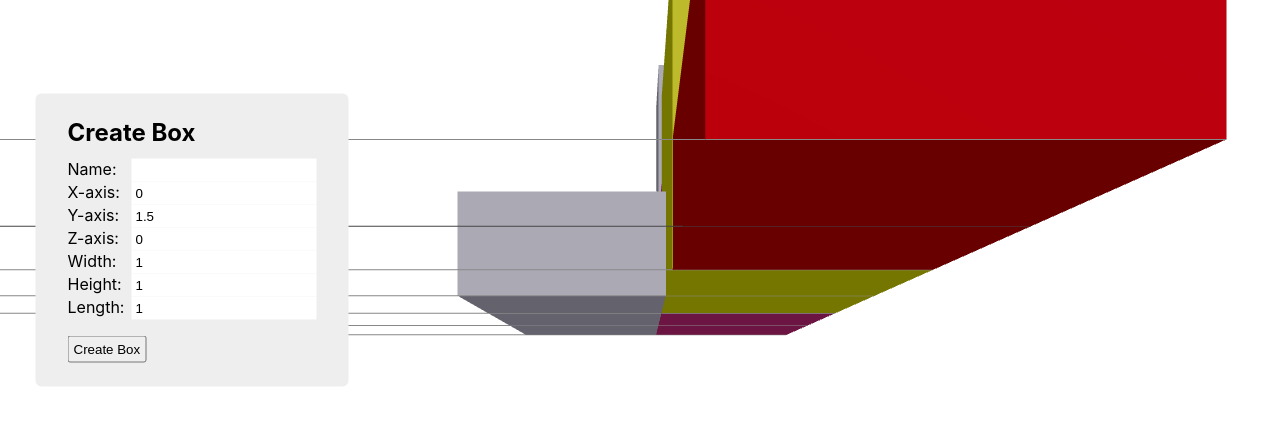
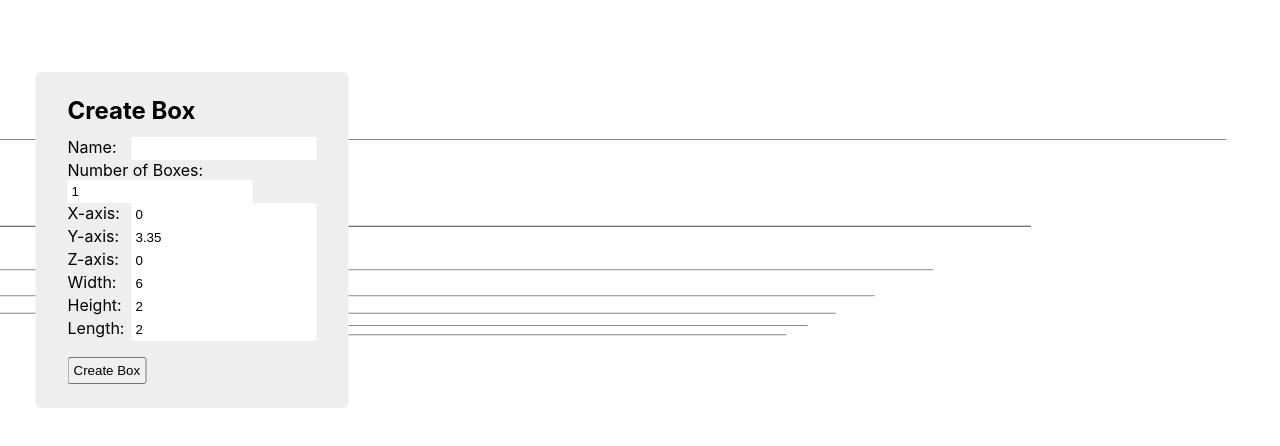
Before and after one commit to Manopaemsiri/3d-container, a React (Create React App) app: page / in a window 1280 px wide. Shown: the top 446 px of the page. Built offline with nearby package versions, Linux system fonts and the light colour scheme.

Commit message:
๊Update Truck

```diff
--- /dev/null
+++ b/src/Truck.js
@@ -0,0 +1,244 @@
+import React, { useState } from 'react';
+import { Canvas, useLoader } from '@react-three/fiber';
+import { OrbitControls, useGLTF, Html } from '@react-three/drei';
+import * as THREE from 'three';
+import './App.css';
+
+function Box({ position, size = [1, 1, 1],  color = 'lightblue', isSelected, onClick, topTexture, leftTexture, rightTexture, texture, fronTexture, backTexture }) {
+
+  const materials = [
+    new THREE.MeshStandardMaterial({ map: leftTexture }), // Left side
+    new THREE.MeshStandardMaterial({ map: rightTexture }), // Right side
+    new THREE.MeshStandardMaterial({ map: topTexture }), // Top side
+    new THREE.MeshStandardMaterial({ map: texture }), // Bottom side
+    new THREE.MeshStandardMaterial({ map: fronTexture }), // Front side
+    new THREE.MeshStandardMaterial({ map: backTexture }), // Back side
+  ];
+
+  console.log(position)
+  return (
+    <mesh
+      position={position}
+      onClick={onClick}
+      scale={isSelected ? [1, 1, 1] : [1, 1, 1]}
+    >
+      <boxGeometry args={size} />
+      {materials.map((material, i) => (
+        <meshStandardMaterial key={i} attach={`material-${i}`} {...material} color={isSelected ? 'orange' : color} />
+      ))}
+    </mesh>
+  );
+}
+
+function TruckModel({boxes, addBox, truckIndex}) {
+  return (
+    <group position={[0, 1.35, 0]}>
+      <mesh position={[0, 0.5, 0]} receiveShadow>
+        <boxGeometry args={[5.5, 1, 2]} />
+        <meshStandardMaterial color="gray" />
+      </mesh>
+      <mesh position={[0, 1, 0]} receiveShadow>
+        <boxGeometry args={[3, 0.2, 2]} />
+        <meshStandardMaterial color="gray" />
+      </mesh>
+      <mesh position={[-1.5, 0, 1]} rotation={[Math.PI / 2, 0, 0]}>
+        <cylinderGeometry args={[0.4, 0.4, 0.2, 32]} />
+        <meshStandardMaterial color="black" />
+      </mesh>
+      <mesh position={[1.5, 0, 1]} rotation={[Math.PI / 2, 0, 0]}>
+        <cylinderGeometry args={[0.4, 0.4, 0.2, 32]} />
+        <meshStandardMaterial color="black" />
+      </mesh>
+      <mesh position={[-1.5, 0, -1]} rotation={[Math.PI / 2, 0, 0]}>
+        <cylinderGeometry args={[0.4, 0.4, 0.2, 32]} />
+        <meshStandardMaterial color="black" />
+      </mesh>
+      <mesh position={[1.5, 0, -1]} rotation={[Math.PI / 2, 0, 0]}>
+        <cylinderGeometry args={[0.4, 0.4, 0.2, 32]} />
+        <meshStandardMaterial color="black" />
+      </mesh>
+    </group>
+  );
+}
+
+function Scene() {
+  const [orbitEnabled, setOrbitEnabled] = useState(true);
+  const [selectedBoxIndex, setSelectedBoxIndex] = useState(null);
+  const [boxes, setBoxes] = useState([]);
+  const [formData, setFormData] = useState({
+    name: '', x: 0, y: 3.35, z: 0, width: 6,
+    height: 2, length: 2, numberOfBoxes: 1,
+  });
+  const [truckAdded, setTruckAdded] = useState(false);
+
+
+  // Load the brown box texture
+  const topTexture = useLoader(THREE.TextureLoader, './texture/container.png');
+  const leftTexture = useLoader(THREE.TextureLoader, './texture/container.png');
+  const rightTexture = useLoader(THREE.TextureLoader, './texture/container.png');
+  const texture = useLoader(THREE.TextureLoader, './texture/container.png');
+  const frontTexture = useLoader(THREE.TextureLoader, './texture/container.png');
+  const backTexture = useLoader(THREE.TextureLoader, './texture/container.png');
+
+
+  const handleInputChange = (e) => {
+    const { name, value } = e.target;
+    setFormData({ ...formData, [name]: value });
+  };
+
+
+  const handleSubmit = (e) => {
+    e.preventDefault();
+
+    const numberOfBoxes = parseInt(formData.numberOfBoxes, 10);
+
+    const newBox1 = {
+      name: formData.name,
+      position: [
+        -Math.abs(parseFloat(formData.x)),
+        parseFloat(formData.y) ,
+        parseFloat(formData.z)
+      ],
+      size: [
+        parseFloat(formData.width),
+        parseFloat(formData.height),
+        parseFloat(formData.length)
+      ],
+    };
+
+    if (!truckAdded) {
+      setTruckAdded(true);
+    }
+
+    let updatedBoxes = [...boxes];
+
+    if (selectedBoxIndex === null) {
+      updatedBoxes.push(newBox1);
+      if (numberOfBoxes === 2) {
+        const newBox2 = {
+          ...newBox1,
+          name: `Box 2`,
+          position: [newBox1.position[0] + newBox1.size[0], newBox1.position[1], newBox1.position[2]]
+        };
+        updatedBoxes.push(newBox2);
+      }
+    } else {
+      updatedBoxes[selectedBoxIndex] = newBox1;
+    }
+
+    let _anchorX = 0;
+    updatedBoxes = updatedBoxes.map(d => {
+      let _pos = d.position;
+      // _pos[0] = _anchorX;
+      // _anchorX += d.size[0] + 0.1;
+      return { ...d, position: _pos };
+    });
+    setBoxes(updatedBoxes);
+    setSelectedBoxIndex(null);
+
+    setFormData({
+      name: '', x: 0, y: 3.35, z: 0,
+      width: 6, height: 2, length: 2, numberOfBoxes: 1,
+    });
+  };
+
+  const handleBoxClick = (index) => {
+    const selectedBox = boxes[index];
+    setFormData({
+      name: selectedBox.name ,
+      x: selectedBox.position[0],
+      y: selectedBox.position[1],
+      z: selectedBox.position[2],
+      width: selectedBox.size[0],
+      height: selectedBox.size[1],
+      length: selectedBox.size[2],
+      numberOfBoxes: 1,
+    });
+    setSelectedBoxIndex(index);
+  };
+
+  return (
+    <>
+      <form className="form" onSubmit={handleSubmit}>
+        <h2>{selectedBoxIndex === null ? 'Create Box' : 'Edit Box'}</h2>
+        <div>
+          <label>Name:</label>
+          <input type="text" name="name" value={formData.name} onChange={handleInputChange} required />
+        </div>
+        <div>
+          <label>Number of Boxes:</label>
+          <input type="number" name="numberOfBoxes" value={formData.numberOfBoxes} onChange={handleInputChange} min="1" max="2" required />
+        </div>
+        <div>
+          <label>X-axis:</label>
+          <input type="number" name="x" value={formData.x} onChange={handleInputChange} required />
+        </div>
+        <div>
+          <label>Y-axis:</label>
+          <input type="number" name="y" value={formData.y} onChange={handleInputChange} required />
+        </div>
+        <div>
+          <label>Z-axis:</label>
+          <input type="number" name="z" value={formData.z} onChange={handleInputChange} required />
+        </div>
+        <div>
+          <label>Width:</label>
+          <input type="number" name="width" value={formData.width} onChange={handleInputChange} required />
+        </div>
+        <div>
+          <label>Height:</label>
+          <input type="number" name="height" value={formData.height} onChange={handleInputChange} required />
+        </div>
+        <div>
+          <label>Length:</label>
+          <input type="number" name="length" value={formData.length} onChange={handleInputChange} required />
+        </div>
+        <button type="submit">
+          {selectedBoxIndex === null ? 'Create Box' : 'Update Box'}
+        </button>
+      </form>
+
+      <Canvas style={{ height: '100vh', width: '100%' }} >
+        <directionalLight
+          intensity={2}
+          position={[5, 10, 5]}
+          castShadow
+        />
+
+        <ambientLight intensity={0.5} />
+
+        <pointLight position={[10, 10, 10]} />
+
+        {truckAdded && <TruckModel />}
+
+        {boxes.map((box, index) => {
+          return (
+            <Box
+              key={index}
+              position={box.position}
+              size={box.size}
+              color={box.color}
+              topTexture={topTexture}
+              leftTexture={leftTexture}
+              rightTexture={rightTexture}
+              fronTexture={frontTexture}
+              backTexture={backTexture}
+              texture={texture}
+              setOrbitEnabled={setOrbitEnabled}
+              isSelected={selectedBoxIndex === index}
+              onClick={() => handleBoxClick(index)}
+            />
+          );
+        })}
+
+        <gridHelper args={[10, 10]} position={[-2.75, 1, 2]} />
+
+        <OrbitControls enabled />
+      </Canvas>
+    </>
+  );
+}
+
+export default function Truck() {
+  return <Scene />;
+}
--- a/src/index.js
+++ b/src/index.js
@@ -2,12 +2,13 @@ import React from 'react';
 import ReactDOM from 'react-dom/client';
 import './index.css';
 import App from './App';
+import Truck from './Truck'
 import reportWebVitals from './reportWebVitals';
 
 const root = ReactDOM.createRoot(document.getElementById('root'));
 root.render(
   <React.StrictMode>
-    <App />
+    <Truck />
   </React.StrictMode>
 );
 
```
Also changed, not shown: public/texture/container.png (added), 1 other file (tests, documents, lock files or other folders).
